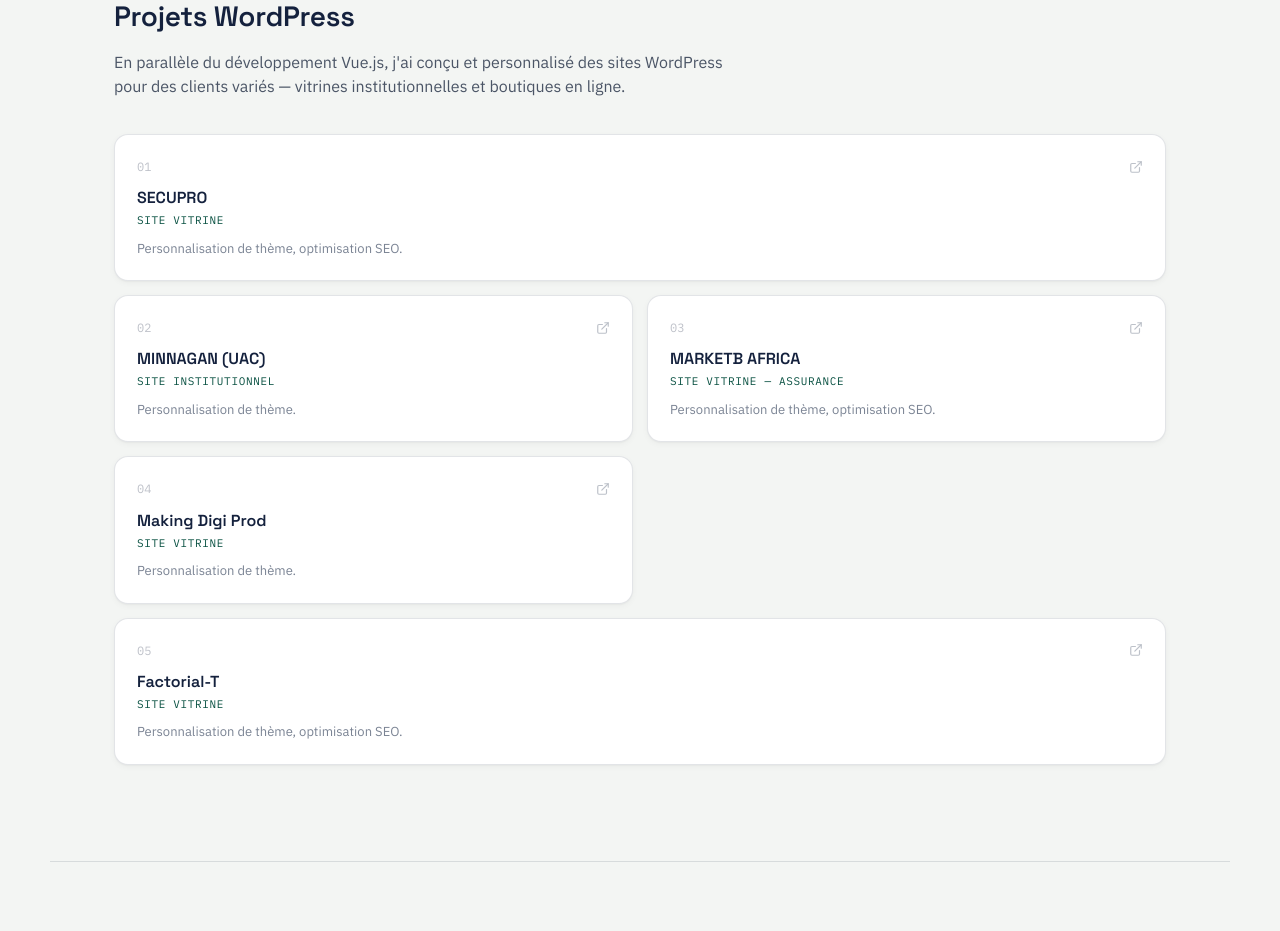
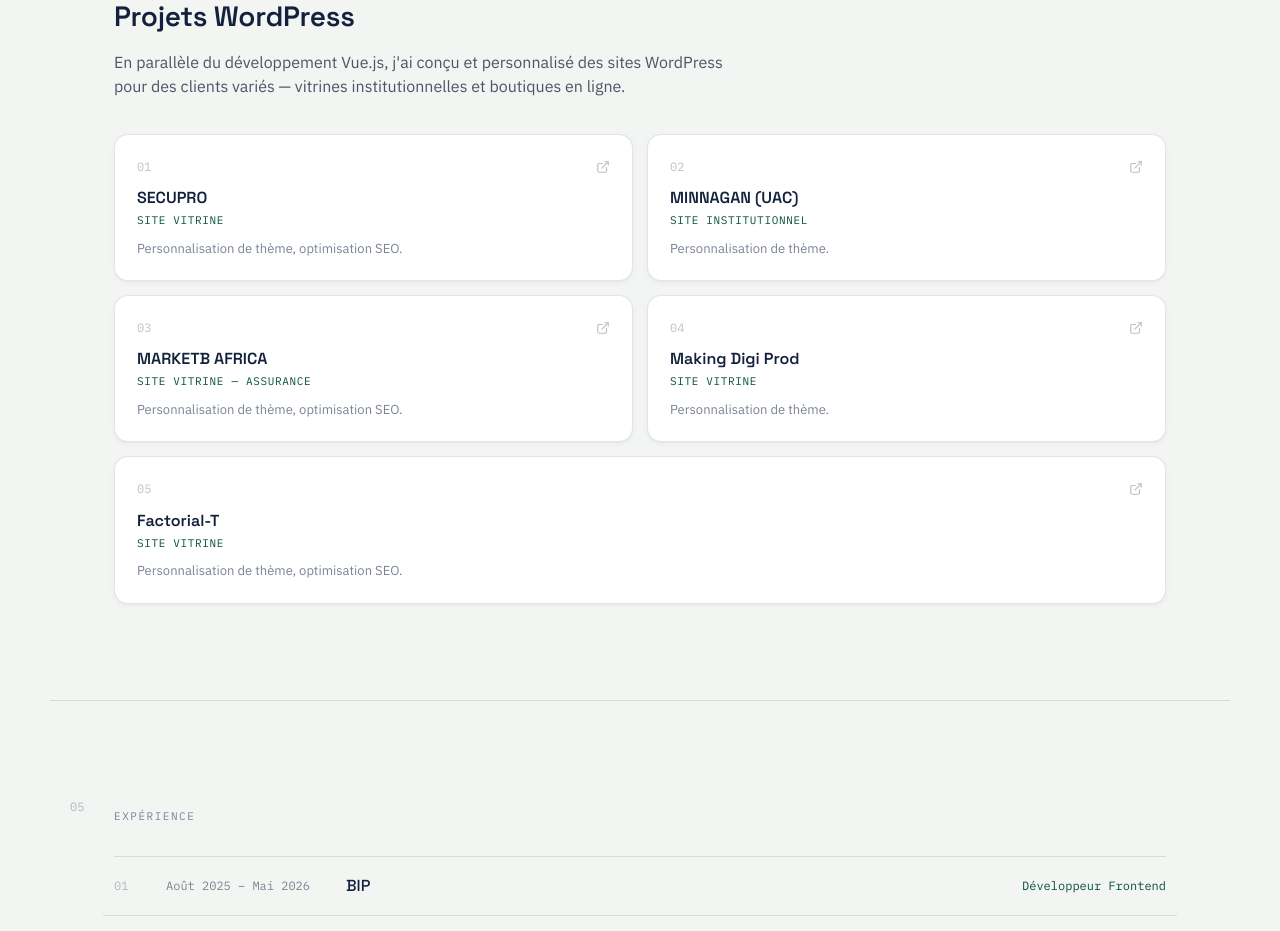
Before and after one commit to Moutawakil67/alao.dev, a Vue app: page / in a window 1280 px wide. Shown: the part 2940-3871 px from the top of the page. Built offline with nearby package versions, Linux system fonts and the light colour scheme.

Commit message:
card wordpress

```diff
--- a/src/components/WordpressSection.vue
+++ b/src/components/WordpressSection.vue
@@ -18,7 +18,7 @@ const { t } = useI18n()
         target="_blank"
         rel="noopener noreferrer"
         class="card card--interactive wp__card"
-        :class="{ 'wp__card--wide': i === 0 || i === 4 }"
+        :class="{ 'wp__card--wide':  i === 4 }"
       >
         <div class="wp__card-header">
           <span class="line-ref">{{ String(i + 1).padStart(2, '0') }}</span>
```
